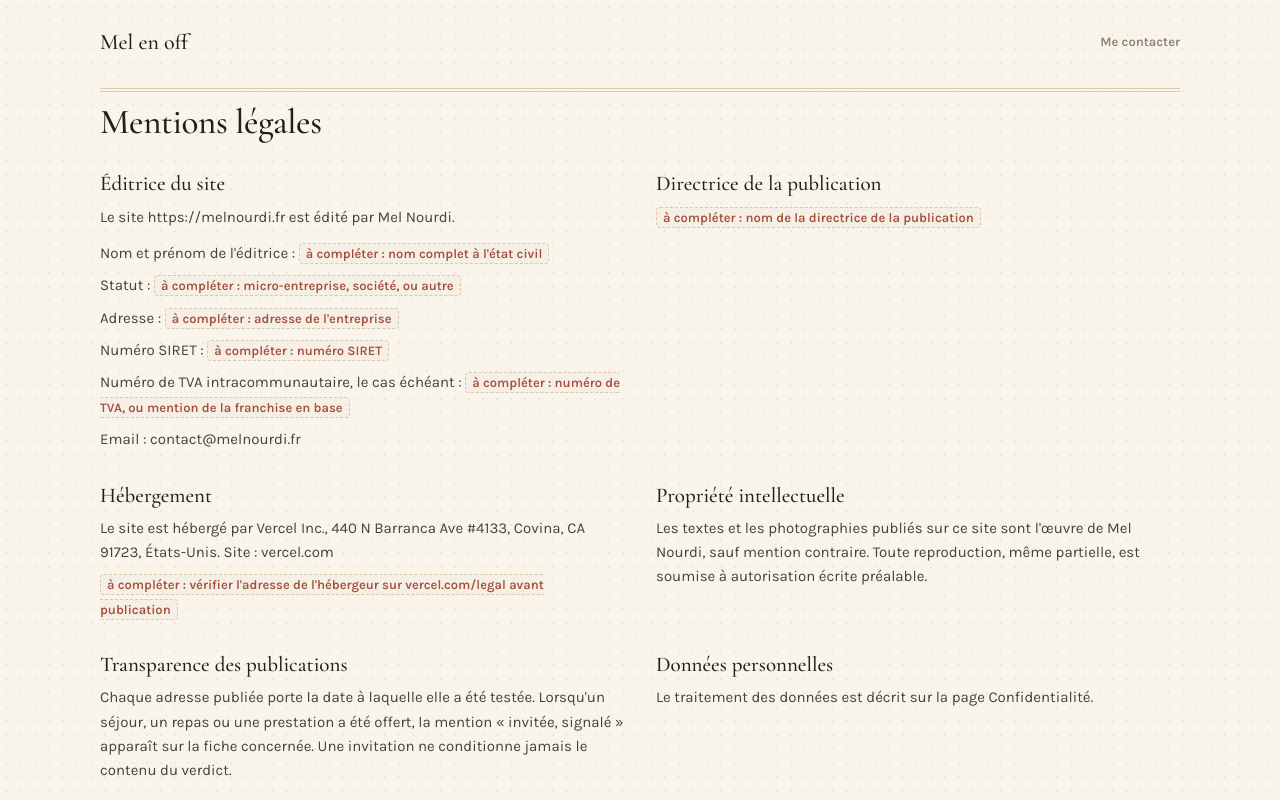
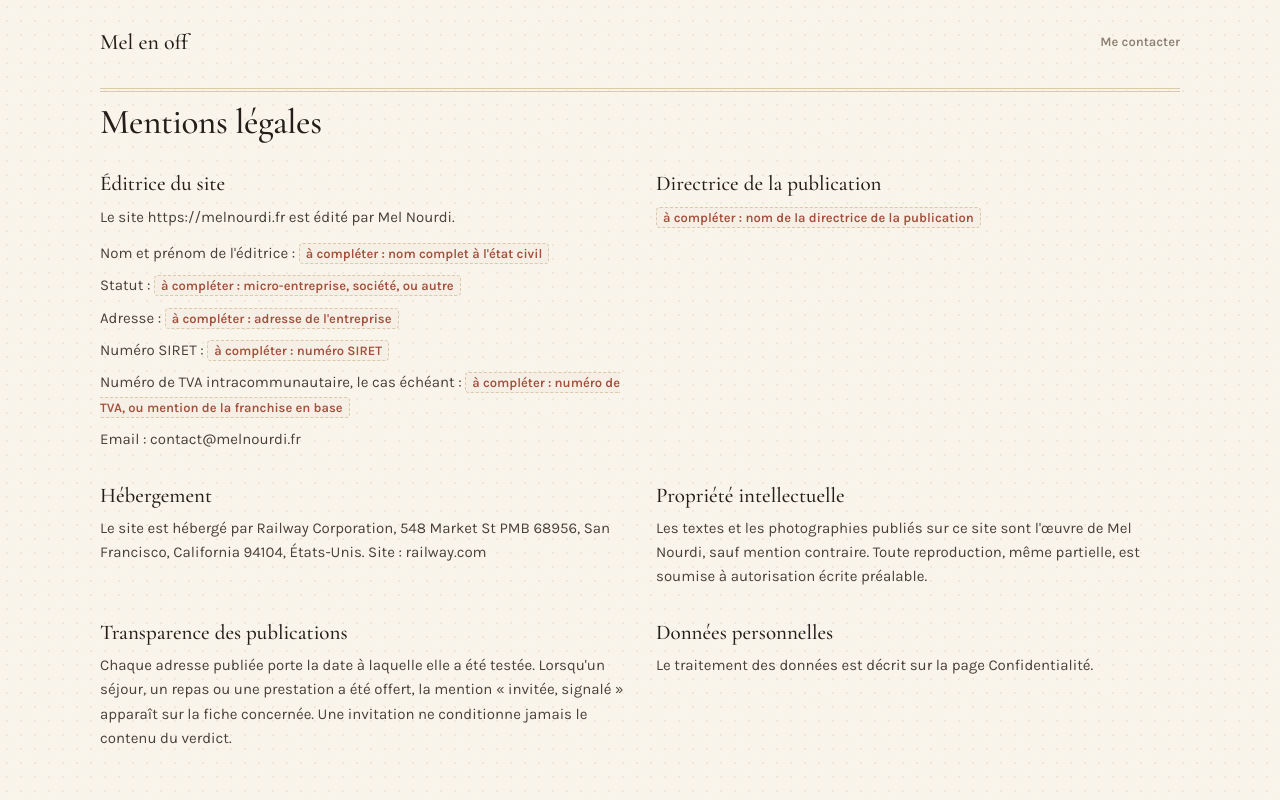
Before and after one commit to Meliglow/mel-en-off, a Next.js app: page /mentions-legales in a window 1280 px wide. Shown: the top 800 px of the page. Built offline with nearby package versions, Linux system fonts and the light colour scheme; a web font is replaced by a local one.

Commit message:
chore: update hosting legal notice

```diff
--- a/app/mentions-legales/page.tsx
+++ b/app/mentions-legales/page.tsx
@@ -49,13 +49,8 @@ export default function MentionsLegalesPage() {
         <div>
           <h2 className="h3">Hébergement</h2>
           <p className="mt-2 text-[15px] leading-relaxed text-texte">
-            Le site est hébergé par Vercel Inc., 440 N Barranca Ave #4133, Covina, CA 91723,
-            États-Unis. Site : vercel.com
-          </p>
-          <p className="mt-2 text-[15px] leading-relaxed text-texte2">
-            <AComplete>
-              vérifier l&apos;adresse de l&apos;hébergeur sur vercel.com/legal avant publication
-            </AComplete>
+            Le site est hébergé par Railway Corporation, 548 Market St PMB 68956,
+            San Francisco, California 94104, États-Unis. Site : railway.com
           </p>
         </div>
 
```
